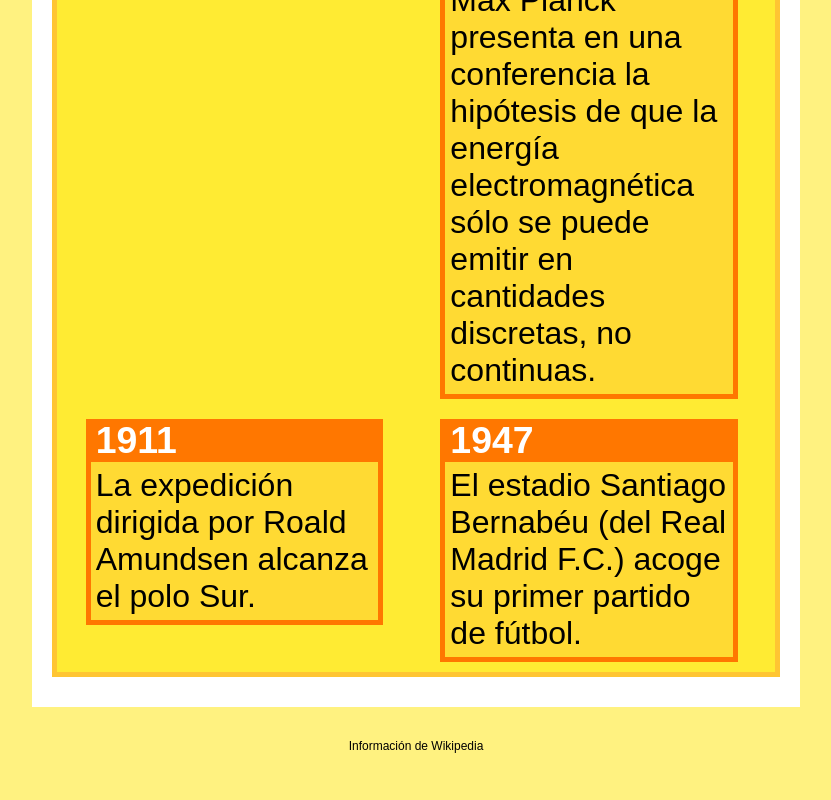
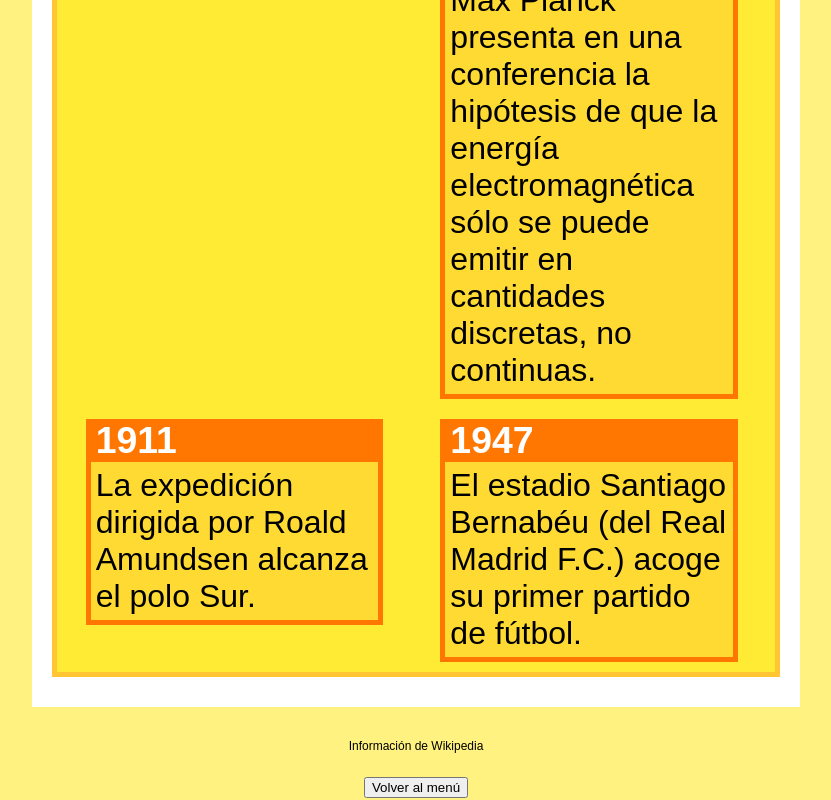
Before and after one commit to jucamendez/menu, a plain HTML site: page ej16p2.html in a window 1280 px wide. Shown: the part 1211-2011 px from the top of the page, without its empty margins (224-1055 px from the left). Before the commit the page ends 1974 px from the top, so only its background shows below. Drawn offline with Linux system fonts and the light colour scheme.

Commit message:
Add return button to footer
Added a button to return to the menu in the footer.

```diff
--- a/ej16p2.html
+++ b/ej16p2.html
@@ -72,8 +72,10 @@
   <footer style="text-align: center; margin-top: 2rem;">
     <p>Información de Wikipedia</p>
   <a href="https://jucamendez.github.io/menu/ej16p2.html" target="_blank"> </a>
+    <button onclick="window.location.href='index.html'">Volver al menú</button>
 </footer>
 
 
 </body>
+
 </html>
```
